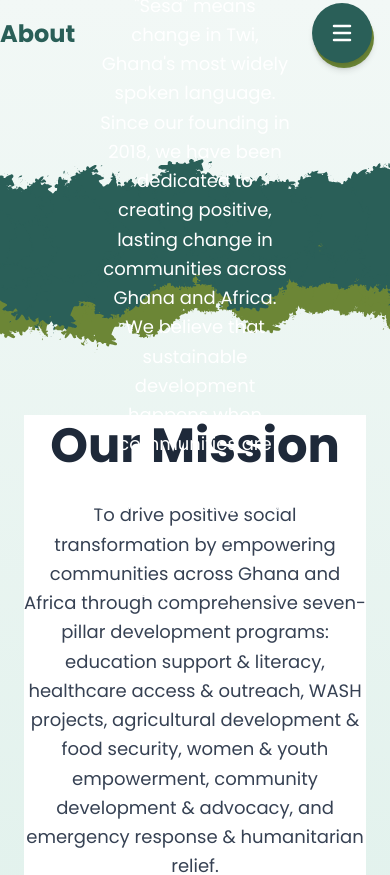
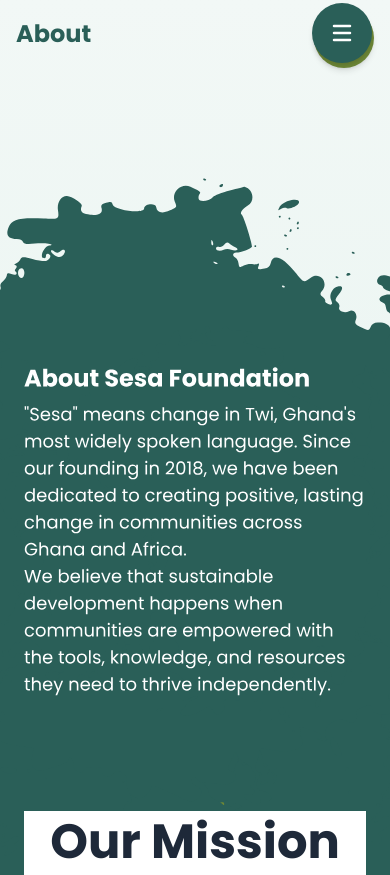
Before and after one commit to Milly1620/Dunia-foundation-frontend, a React (Vite) app: page /about in a window 390 px wide. Shown: the top 875 px of the page. Built offline with nearby package versions, Linux system fonts and the light colour scheme.

Commit message:
feat: add mobile SVG asset for AboutPage and update layout for improved responsiveness

```diff
--- a/src/pages/AboutPage.tsx
+++ b/src/pages/AboutPage.tsx
@@ -3,22 +3,23 @@
 import ValuesSection from "../components/ValuesSection";
 import Path from "../assets/programspath.svg";
 import OurTeamSection from "../components/OurTeamSection";
+import aboutpagemobilepath from "../assets/aboutpagemobilepath.svg";
 
 function AboutPage() {
   return (
     <div>
       <div className="w-full bg-gradient-to-b from-tertiary to-secondary">
-        <h1 className="block md:hidden text-2xl poppins-bold text-primary mb-[103px] pt-[18px]">
+        <h1 className="block md:hidden text-2xl poppins-bold text-primary px-4 mb-[103px] pt-[18px]">
           About
         </h1>
         <div className="relative w-full">
-
-          <img src={Path} alt="Separator" className="w-full" />
-          <div className="max-w-4xl mx-auto text-white text-center absolute top-1/2 left-1/2 -translate-x-1/2 -translate-y-1/2">
+          <img src={Path} alt="Separator" className="hidden md:block w-full" />
+          <img src={aboutpagemobilepath} alt="Separator" className="block md:hidden w-full" />
+          <div className="hidden md:block max-w-4xl mx-auto text-white text-center absolute top-1/2 left-1/2 -translate-x-1/2 -translate-y-1/2">
             <h1 className="md:text-5xl text-2xl poppins-bold mb-6">
               About Sesa Foundation
             </h1>
-            <p className="text-[18px] poppins-regular max-w-[826px] mx-auto leading-relaxed">
+            <p className="text-[18px] poppins-regular max-w-[826px] md:mx-auto leading-relaxed">
               "Sesa" means change in Twi, Ghana's most widely spoken language.
               Since our founding in 2018, we have been dedicated to creating
               positive, lasting change in communities across Ghana and Africa.
@@ -29,7 +30,7 @@
           </div>
         </div>
 
-        <div className="pt-[61.11px] pb-[120.89px] px-6">
+        <div className="relative md:pt-[61.11px] pb-[80px] md:pb-[120.89px] px-6 mt-[-437px] md:mt-0 z-10">
           <div className="max-w-[1760px] mx-auto">
             <div className="grid grid-cols-1 lg:grid-cols-2 gap-6 lg:gap-8 justify-items-center">
               <MissionVisionCard
--- a/src/pages/DonatePage.tsx
+++ b/src/pages/DonatePage.tsx
@@ -6,12 +6,8 @@
 function DonatePage() {
   return (
     <div className="relative bg-secondary">
-      <div className="bg-[#EDF6F3] px-4 md:px-0 md:py-20 pt-[18px] pb-20">
-        <div className="max-w-4xl mx-auto text-left md:text-center">
-          <h1 className="block md:hidden text-2xl poppins-bold text-primary mb-[103px]">
-            Donate
-          </h1>
-        </div>
+      <div className="block md:hidden bg-[#EDF6F3] px-4 pt-[18px] pb-[41px]">
+        <h1 className=" text-2xl poppins-bold text-primary">Donate</h1>
       </div>
       <PageHero
         title="Make a Difference Today"
--- a/src/pages/ProgramsPage.tsx
+++ b/src/pages/ProgramsPage.tsx
@@ -16,7 +16,7 @@
       {/* Hero Section */}
       <div className="bg-[#EDF6F3] px-4 md:px-0 md:py-20 pt-[18px]  pb-20 ">
         <div className="max-w-4xl mx-auto text-left md:text-center">
-          <h1 className="block md:hidden text-2xl poppins-bold text-primary mb-[103px]">
+          <h1 className="block md:hidden text-2xl poppins-bold text-primary mb-[63px]">
             Programs
           </h1>
           <h1 className="md:text-5xl text-2xl poppins-bold text-text-black mb-4 md:mb-6">
```
Also changed, not shown: src/assets/aboutpagemobilepath.svg (added).
